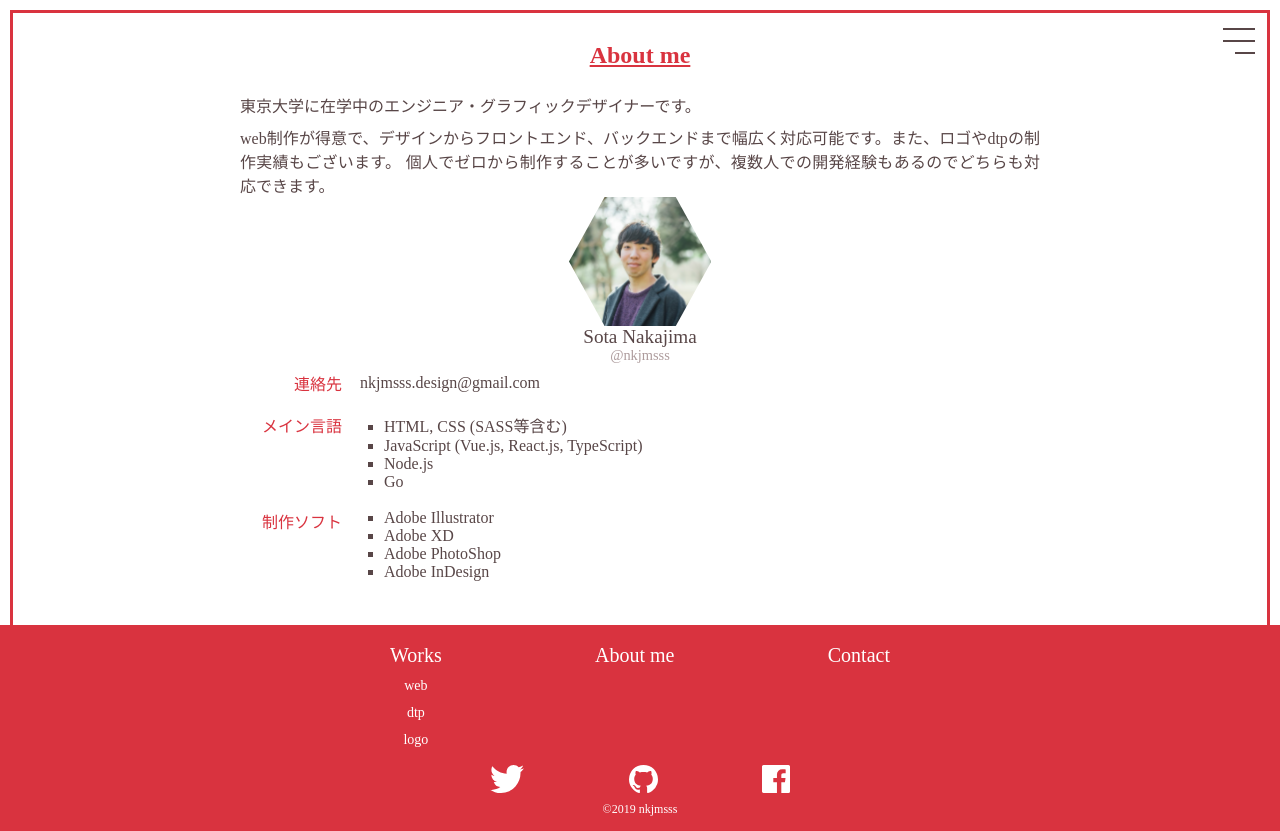
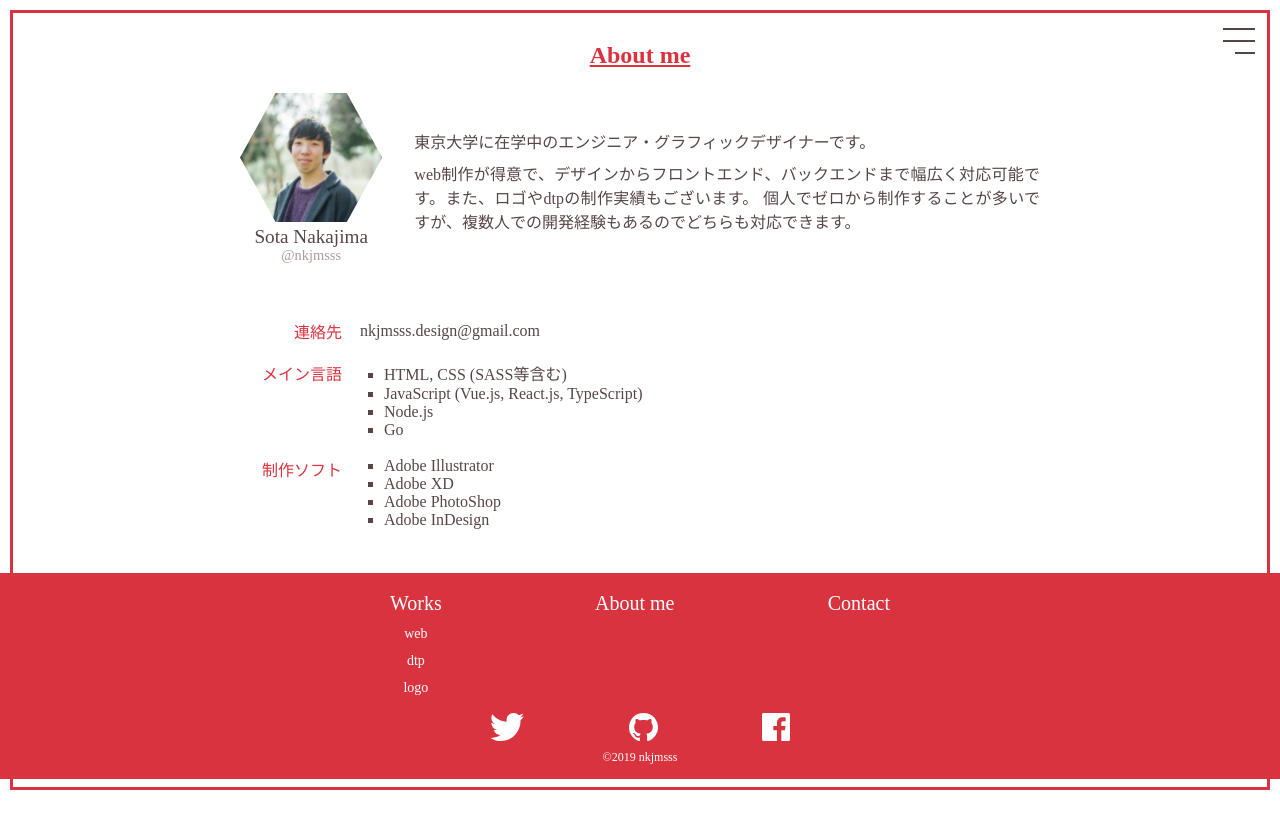
Before and after one commit to nkjmsss/portfolio, a Nuxt app in the folder src/: page /about in a window 1280 px wide. After the commit the page ends 800 px from the top, so only its background shows below. Built offline with nearby package versions, Linux system fonts and the light colour scheme.

Commit message:
fix: about page layout

```diff
--- a/src/components/about/profile/index.vue
+++ b/src/components/about/profile/index.vue
@@ -3,10 +3,9 @@
     v-image
     .profile__text
       .profile__text__name Sota Nakajima
-      .profile__text__twitter
-        v-link(
-          :to="twitter"
-        ) @nkjmsss
+      v-link.profile__text__twitter(
+        :to="twitter"
+      ) @nkjmsss
 </template>
 
 <script>
@@ -33,12 +32,18 @@ export default {
   display: flex;
   flex-direction: column;
   align-items: center;
+  margin: 3rem 0 2rem;
+
+  @include mq {
+    margin: 0;
+  }
 
   &__text {
     text-align: center;
 
     &__name {
       font-size: 1.2rem;
+      margin-top: 0.2em;
     }
 
     &__twitter {
--- a/src/pages/about.vue
+++ b/src/pages/about.vue
@@ -1,11 +1,13 @@
 <template lang="pug">
   article
     v-h1 About me
-    p 東京大学に在学中のエンジニア・グラフィックデザイナーです。
-    p
-      | web制作が得意で、デザインからフロントエンド、バックエンドまで幅広く対応可能です。また、ロゴやdtpの制作実績もございます。
-      | 個人でゼロから制作することが多いですが、複数人での開発経験もあるのでどちらも対応できます。
-    v-profile
+    .flex-md
+      .introduction
+        p 東京大学に在学中のエンジニア・グラフィックデザイナーです。
+        p
+          | web制作が得意で、デザインからフロントエンド、バックエンドまで幅広く対応可能です。また、ロゴやdtpの制作実績もございます。
+          | 個人でゼロから制作することが多いですが、複数人での開発経験もあるのでどちらも対応できます。
+      v-profile
     v-table
 </template>
 
@@ -32,4 +34,17 @@ p {
     margin-top: 0.5em;
   }
 }
+
+@include mq {
+  .flex-md {
+    display: flex;
+    flex-direction: row-reverse;
+    align-items: center;
+    margin-bottom: 3rem;
+  }
+
+  .introduction {
+    margin-left: 2rem;
+  }
+}
 </style>
```
